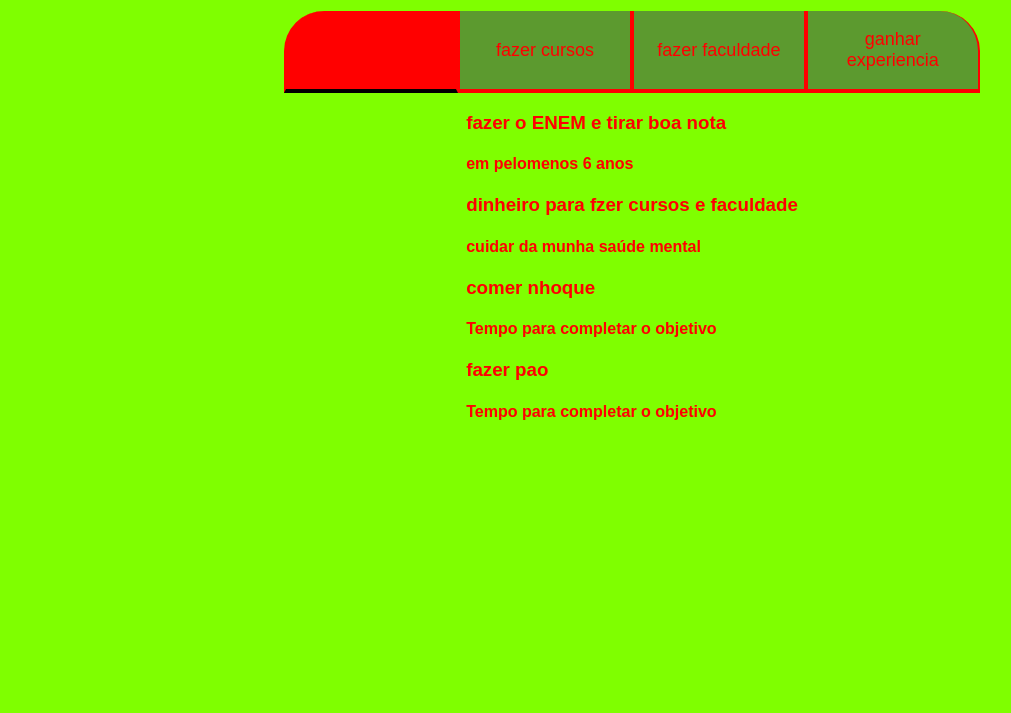
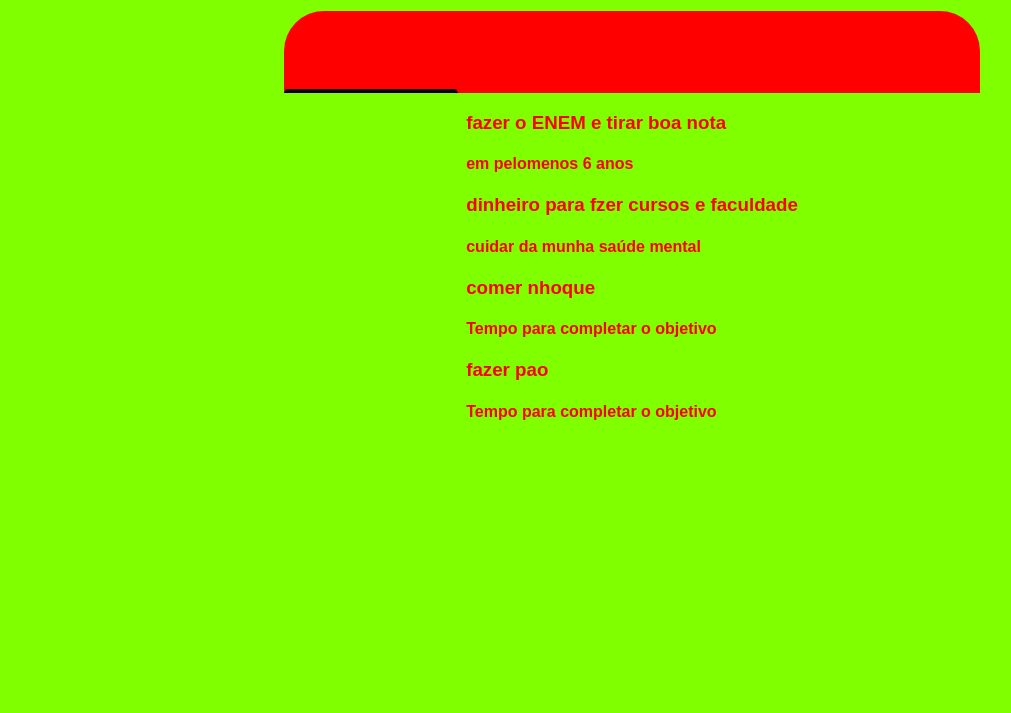
Before and after one commit to renan0000000/javascript-projetos-d-vd, a plain HTML site: page index.html in a window 1280 px wide. Shown: the part 87-800 px from the top of the page, without its empty margins (8-1019 px from the left). Drawn offline with Linux system fonts and the light colour scheme.

Commit message:
Update style.css

```diff
--- a/style.css
+++ b/style.css
@@ -4,8 +4,8 @@
     --preto: #000000;
     --vermelho: #FF0000;
     --botao-ativo: #FF0000;
-    --botao-inativo: rgba(58, 55, 94, 0.5);
-    --texto-fundo: rgba(58, 55, 94, 0.3);
+    --botao-inativo: rgba(255, 0, 0);
+    --texto-fundo: rgba(0, 0, 0, 0);
 }
 
 body {
```
